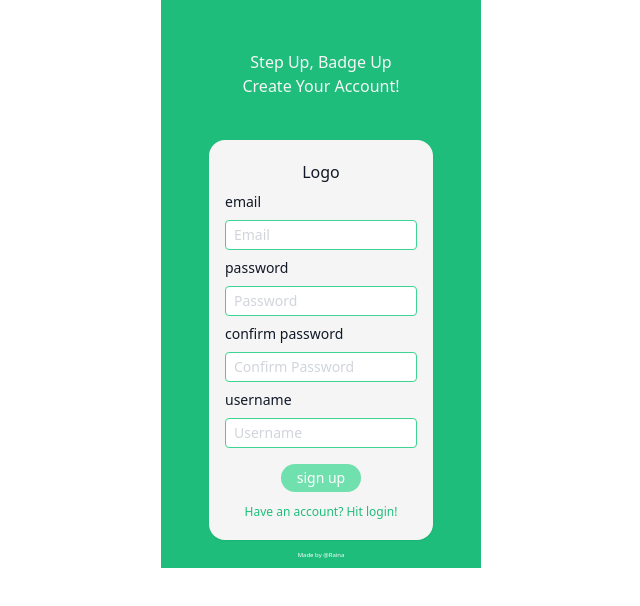
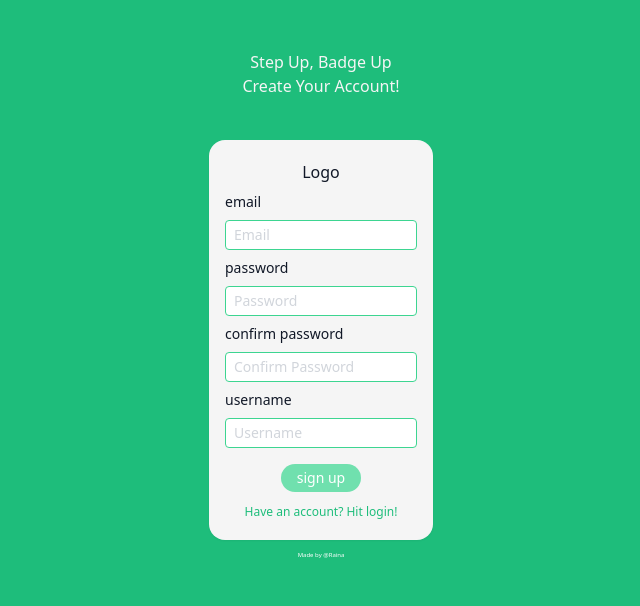
Before and after one commit to Raina-Moon/mini-goal-project, a Next.js app in the folder frontend/: page /signup in a window 1280 px wide. Shown: the top 606 px of the page, without its empty margins (319-959 px from the left). Built offline with nearby package versions, Linux system fonts and the light colour scheme; no server answers.

Commit message:
💄 ui: Wrap SignupForm in a styled container for improved layout

```diff
--- a/frontend/src/app/signup/page.tsx
+++ b/frontend/src/app/signup/page.tsx
@@ -4,7 +4,11 @@ import React from "react";
 import AuthForm from "./SignupForm";
 
 const page = () => {
-  return <AuthForm />;
+  return (
+    <div className="bg-primary-500 min-h-screen font-inter">
+      <AuthForm />
+    </div>
+  );
 };
 
 export default page;
```
